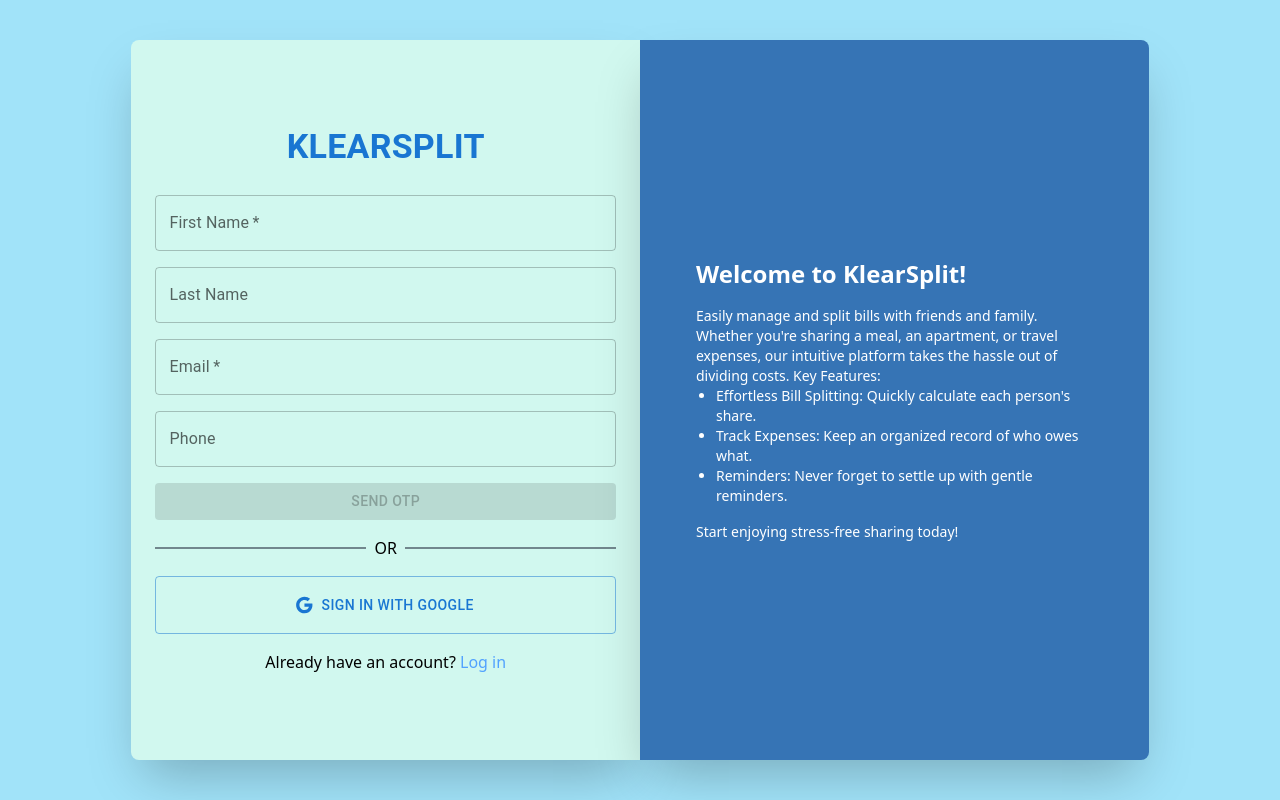
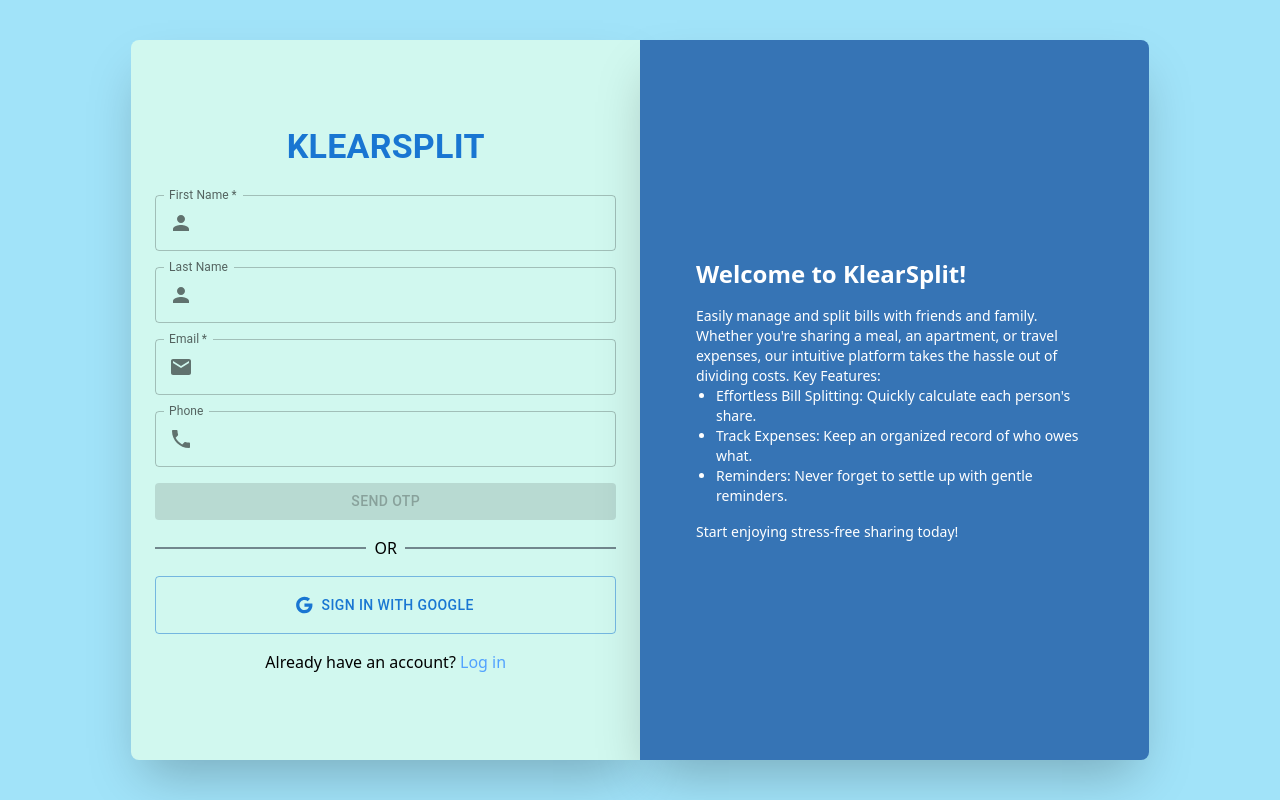
Before and after one commit to Rohitchaudhary2/KlearSplit_React, a React (Vite) app in the folder client/: page /register in a window 1280 px wide. Built offline with nearby package versions, Linux system fonts and the light colour scheme.

Commit message:
UI enhancements

```diff
--- a/client/src/pages/login.tsx
+++ b/client/src/pages/login.tsx
@@ -1,4 +1,4 @@
-import { Google, Visibility, VisibilityOff } from "@mui/icons-material";
+import { Google, Lock, Person, Visibility, VisibilityOff } from "@mui/icons-material";
 import { Stack, TextField, Button, Typography, InputLabel, OutlinedInput, InputAdornment, IconButton, FormControl } from "@mui/material";
 import { useState } from "react";
 import { Link } from "react-router-dom";
@@ -45,12 +45,26 @@
                                 fullWidth
                                 error={!!errors.email}
                                 helperText={errors.email}
+                                slotProps={{
+                                    input: {
+                                        startAdornment: (
+                                        <InputAdornment position="start">
+                                            <Person />
+                                        </InputAdornment>
+                                        ),
+                                    },
+                                }}
                             />
                             <FormControl sx={{ m: 1 }} variant="outlined" required>
                                 <InputLabel htmlFor="outlined-adornment-password">Password</InputLabel>
                                 <OutlinedInput
                                     id="outlined-adornment-password"
                                     type={showPassword ? 'text' : 'password'}
+                                    startAdornment={
+                                    <InputAdornment position="start">
+                                        <Lock />
+                                    </InputAdornment>
+                                    }
                                     endAdornment={
                                         <InputAdornment position="end">
                                             <IconButton
--- a/client/src/pages/register.tsx
+++ b/client/src/pages/register.tsx
@@ -1,7 +1,8 @@
-import { Google } from "@mui/icons-material";
-import { Stack, TextField, Button, Typography } from "@mui/material";
-import { useState } from "react";
+import { Email, Google, Lock, Person, Phone } from "@mui/icons-material";
+import { Stack, TextField, Button, Typography, InputAdornment } from "@mui/material";
+import React, { useState } from "react";
 import { Link } from "react-router-dom";
+import { toast } from "sonner";
 
 const RegisterPage = () => {
     const [signupInfo, setSignupInfo] = useState({
@@ -13,14 +14,22 @@
     const [stage, setStage] = useState("signup");
     const [otp, setOtp] = useState("");
     const [errors, setErrors] = useState({
-        name: '',
+        firstName: '',
+        lastName: '',
         email: '',
-        username: '',
+        phone: '',
         otp: ''
     });
     const [isSignUpDisabled, setIsSignUpDisabled] = useState(true);
 
-    const handleSubmit = () => {}
+    const handleSubmit = (e: React.FormEvent) => {
+        e.preventDefault();
+        toast.success('Otp verified');
+    }
+
+    const onChange = (key: string, value: string) => {
+        setSignupInfo({...signupInfo, [key]: value});
+    }
 
     return (
         <>
@@ -35,20 +44,38 @@
                             variant="outlined"
                             name="firstName"
                             value={signupInfo.firstName}
-                            // onChange={onChange}
+                            onChange={(e) => onChange("firstName", e.target.value)}
                             fullWidth
-                            error={!!errors.name}
-                            helperText={errors.name}
+                            error={!!errors.firstName}
+                            helperText={errors.firstName}
+                            slotProps={{
+                                input: {
+                                  startAdornment: (
+                                    <InputAdornment position="start">
+                                      <Person />
+                                    </InputAdornment>
+                                  ),
+                                },
+                              }}
                         />
                         <TextField
                             label="Last Name"
                             variant="outlined"
                             name="lastName"
                             value={signupInfo.lastName}
-                            // onChange={onChange}
+                            onChange={(e) => onChange("lastName", e.target.value)}
                             fullWidth
-                            error={!!errors.name}
-                            helperText={errors.name}
+                            error={!!errors.lastName}
+                            helperText={errors.lastName}
+                            slotProps={{
+                                input: {
+                                  startAdornment: (
+                                    <InputAdornment position="start">
+                                      <Person />
+                                    </InputAdornment>
+                                  ),
+                                },
+                              }}
                         />
                         <TextField
                             label="Email"
@@ -56,22 +83,39 @@
                             variant="outlined"
                             name="email"
                             value={signupInfo.email}
-                            // onChange={onChange}
+                            onChange={(e) => onChange("email", e.target.value)}
                             fullWidth
-                            error={!!errors.name}
-                            helperText={errors.name}
+                            error={!!errors.email}
+                            helperText={errors.email}
+                            slotProps={{
+                                input: {
+                                  startAdornment: (
+                                    <InputAdornment position="start">
+                                      <Email />
+                                    </InputAdornment>
+                                  ),
+                                },
+                              }}
                         />
                         <TextField
                             label="Phone"
                             variant="outlined"
                             name="phone"
                             value={signupInfo.phone}
-                            // onChange={onChange}
+                            onChange={(e) => onChange("phone", e.target.value)}
                             fullWidth
-                            error={!!errors.name}
-                            helperText={errors.name}
+                            error={!!errors.phone}
+                            helperText={errors.phone}
+                            slotProps={{
+                                input: {
+                                  startAdornment: (
+                                    <InputAdornment position="start">
+                                      <Phone />
+                                    </InputAdornment>
+                                  ),
+                                },
+                              }}
                         />
-
                         {
                             stage === 'otp' &&
                             <TextField
@@ -82,11 +126,20 @@
                             value={otp}
                             // onChange={onChange}
                             fullWidth
-                            error={!!errors.name}
-                            helperText={errors.name}
+                            error={!!errors.otp}
+                            helperText={errors.otp}
+                            slotProps={{
+                                input: {
+                                  startAdornment: (
+                                    <InputAdornment position="start">
+                                      <Lock />
+                                    </InputAdornment>
+                                  ),
+                                },
+                              }}
                         />
                         }
-                        <Button variant="contained" disabled={isSignUpDisabled}>Send Otp</Button>
+                        <Button variant="contained" type="submit" disabled={isSignUpDisabled}>Send Otp</Button>
                         <div className="flex items-center mt-4">
                             <div className="flex-grow border-t" style={{ border: '1px solid rgba(51, 60, 77, 0.6)' }}></div>
                             <span className="mx-2">OR</span>
```
